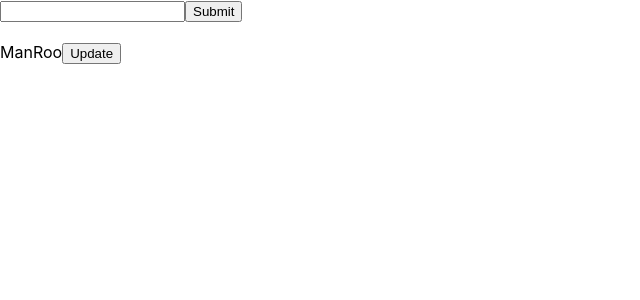
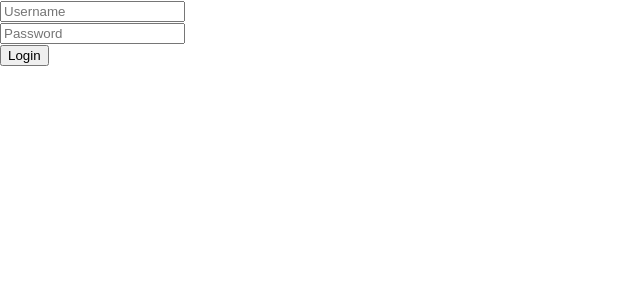
Before and after one commit to dhadbs2/react-basic, a React (Create React App) app: page / in a window 1280 px wide. Shown: the top 300 px of the page, without its empty margins (0-640 px from the left). Built offline with nearby package versions, Linux system fonts and the light colour scheme.

Commit message:
[update] useState 활용

```diff
--- a/src/App.js
+++ b/src/App.js
@@ -1,35 +1,29 @@
 import React, { useState } from 'react';
 
 function App() {
-  const [text, setText] = useState('ManRoo');
-  const onSubmit = () => {
-    alert('submitted')
-  }
-  const onKeyUp = (event) => {
-    if (event.keyCode === 13){
-      onSubmit();
-    }
-
+  const [username, setUsername] = useState('');
+  const [password, setPassword] = useState('');
+  const onSubmit = (event) => {
+    event.preventDefault();//submit이 페이지를 리프레쉬 시키는 것을 방지
+    console.log(username, password);
   }
 
-  //let text = 'ManRoo';
-
-  const updateText = () => {
-    //text = 'Coder';
-    setText('Coder')
-    console.log(text);
-  }
 
   return (
     <div className="App">
-      <input onKeyUp={onKeyUp} />
-      <button onClick={onSubmit}>Submit</button>
-
-      <br /> <br />
-
-
-      <span>{text}</span>
-      <button onClick={updateText}>Update</button>
+      <form onSubmit={onSubmit}>
+      <input
+       placeholder="Username"
+       value={username}
+       onChange={(e) => setUsername(e.target.value)}
+      /><br/>
+      <input
+       placeholder="Password"
+       value={password}
+       onChange={(e) => setPassword(e.target.value)}
+      /><br/>
+      <button type="submit">Login</button>
+      </form>
     </div>
   );
 }
```
